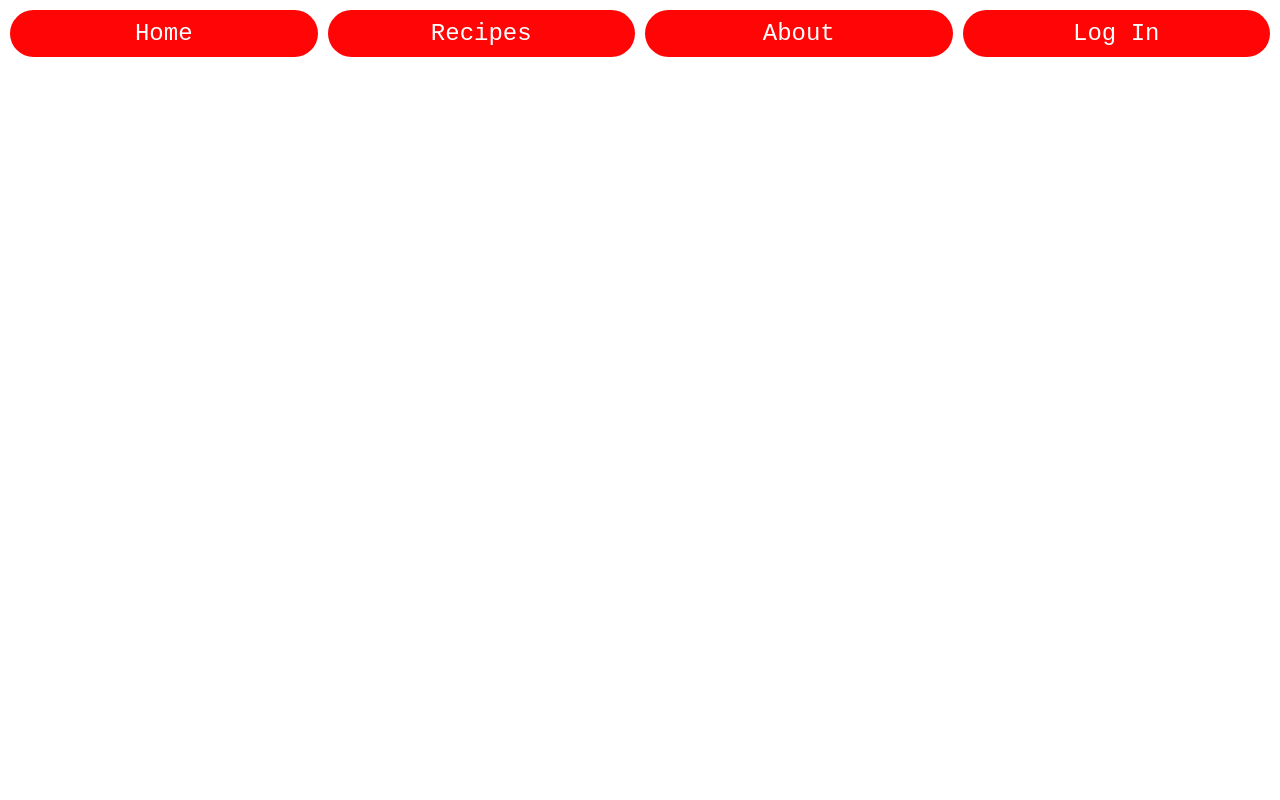
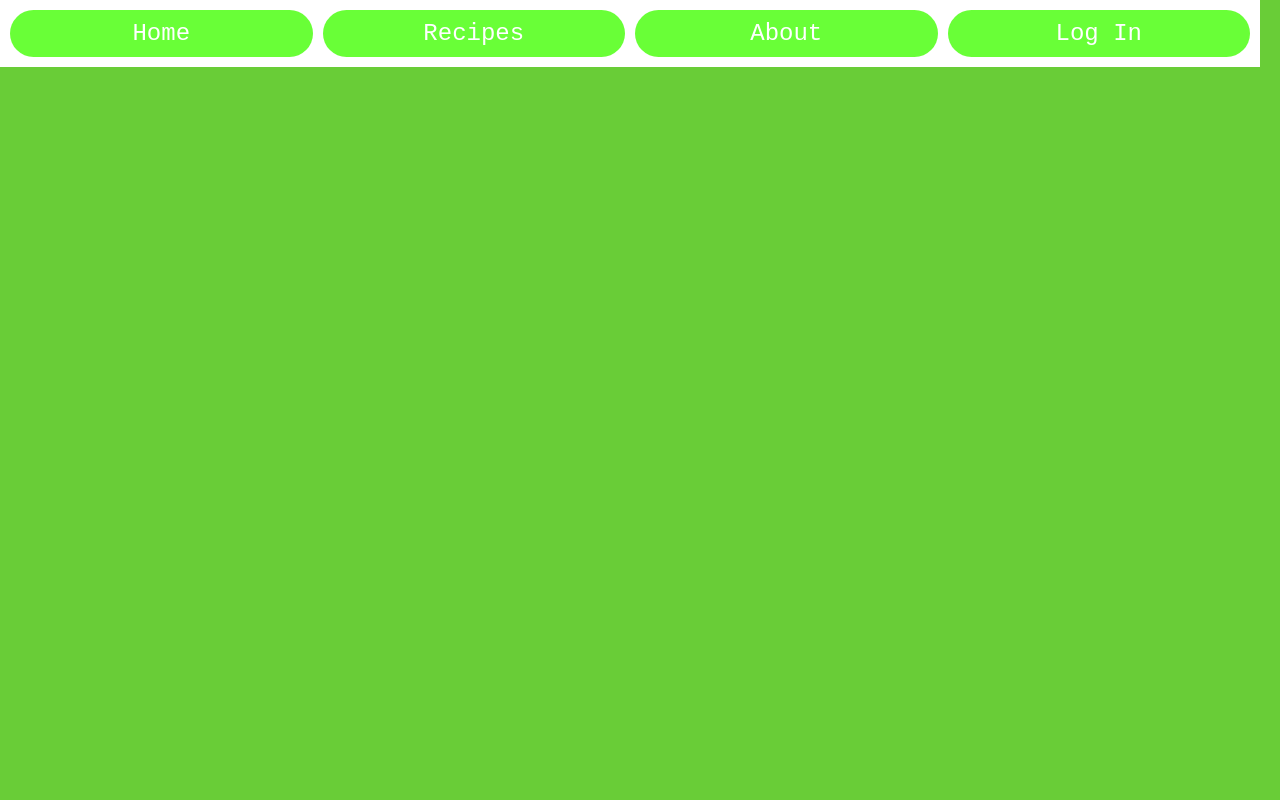
Before and after one commit to BrandonMWeaver/sous-chef-front, a React (Create React App) app: page / in a window 1280 px wide. Shown: the top 800 px of the page. Built offline with nearby package versions, Linux system fonts and the light colour scheme.

Commit message:
Add section components, custom scrollbar, and change styling.

```diff
--- a/src/App.js
+++ b/src/App.js
@@ -1,4 +1,5 @@
 import NavigationBar from './components/NavigationBar';
+import Section from './components/Section';
 
 import './App.css';
 
@@ -6,6 +7,10 @@ function App() {
   return (
     <div className="App">
       <NavigationBar />
+      <Section padded={true} backgroundColor="#69cd37" />
+      <Section />
+      <Section backgroundColor="#69cd37" />
+      <Section />
     </div>
   );
 }
--- a/src/components/NavigationBar.js
+++ b/src/components/NavigationBar.js
@@ -1,12 +1,28 @@
 import '../styles/NavigationBar.css';
+
+const scrollToHome = () => {
+    window.scrollTo({ top: document.querySelectorAll(".Section")[0].offsetTop, behavior: "smooth" });
+}
+
+const scrollToRecipes = () => {
+    window.scrollTo({ top: document.querySelectorAll(".Section")[1].offsetTop - 63, behavior: "smooth" });
+}
+
+const scrollToAbout = () => {
+    window.scrollTo({ top: document.querySelectorAll(".Section")[2].offsetTop - 63, behavior: "smooth" });
+}
+
+const scrollToLogIn = () => {
+    window.scrollTo({ top: document.querySelectorAll(".Section")[3].offsetTop - 63, behavior: "smooth" });
+}
 
 function NavigationBar() {
     return (
         <div className="NavigationBar">
-            <button>Home</button>
-            <button>Recipes</button>
-            <button>About</button>
-            <button>Log In</button>
+            <button onClick={() => scrollToHome()}>Home</button>
+            <button onClick={() => scrollToRecipes()}>Recipes</button>
+            <button onClick={() => scrollToAbout()}>About</button>
+            <button onClick={() => scrollToLogIn()}>Log In</button>
         </div>
     );
 }
--- /dev/null
+++ b/src/components/Section.js
@@ -0,0 +1,7 @@
+import '../styles/Section.css';
+
+function Section(props) {
+    return <div className="Section" style={{ paddingTop: props.padded ? "63px" : '0', backgroundColor: props.backgroundColor }}></div>
+}
+
+export default Section;
--- a/src/index.css
+++ b/src/index.css
@@ -1,3 +1,13 @@
+::-webkit-scrollbar {
+  width: 20px;
+
+  background-image: linear-gradient(#69cd37 25%, #fff 25%, #fff 50%, #69cd37 50%, #69cd37 75%, #fff 75%, #fff 100%);
+}
+
+::-webkit-scrollbar-thumb {
+  background-color: #69ff37;
+}
+
 body {
   margin: 0;
 }
--- a/src/styles/NavigationBar.css
+++ b/src/styles/NavigationBar.css
@@ -1,8 +1,11 @@
 .NavigationBar {
+    position: fixed;
     display: flex;
     flex-direction: row;
     padding: 10px 10px 10px 0;
-    width: 100vw;
+    width: calc(100vw - 30px);
+
+    background-color: #fff;
 }
 
 .NavigationBar button {
@@ -14,7 +17,7 @@
     font-size: 1.5rem;
     color: #fff;
 
-    background-image: linear-gradient(to right, #ff0505 50%, #9b0505 50%);
+    background-image: linear-gradient(to right, #69ff37 50%, #37cd05 50%);
     background-size: 200%;
     background-position: left;
 
@@ -33,7 +36,5 @@
 }
 
 .NavigationBar button:focus {
-    color: #ff3705;
-
     background-position: right;
 }
--- /dev/null
+++ b/src/styles/Section.css
@@ -0,0 +1,4 @@
+.Section {
+    width: 100vw;
+    height: calc(100vh - 63px);
+}
```
